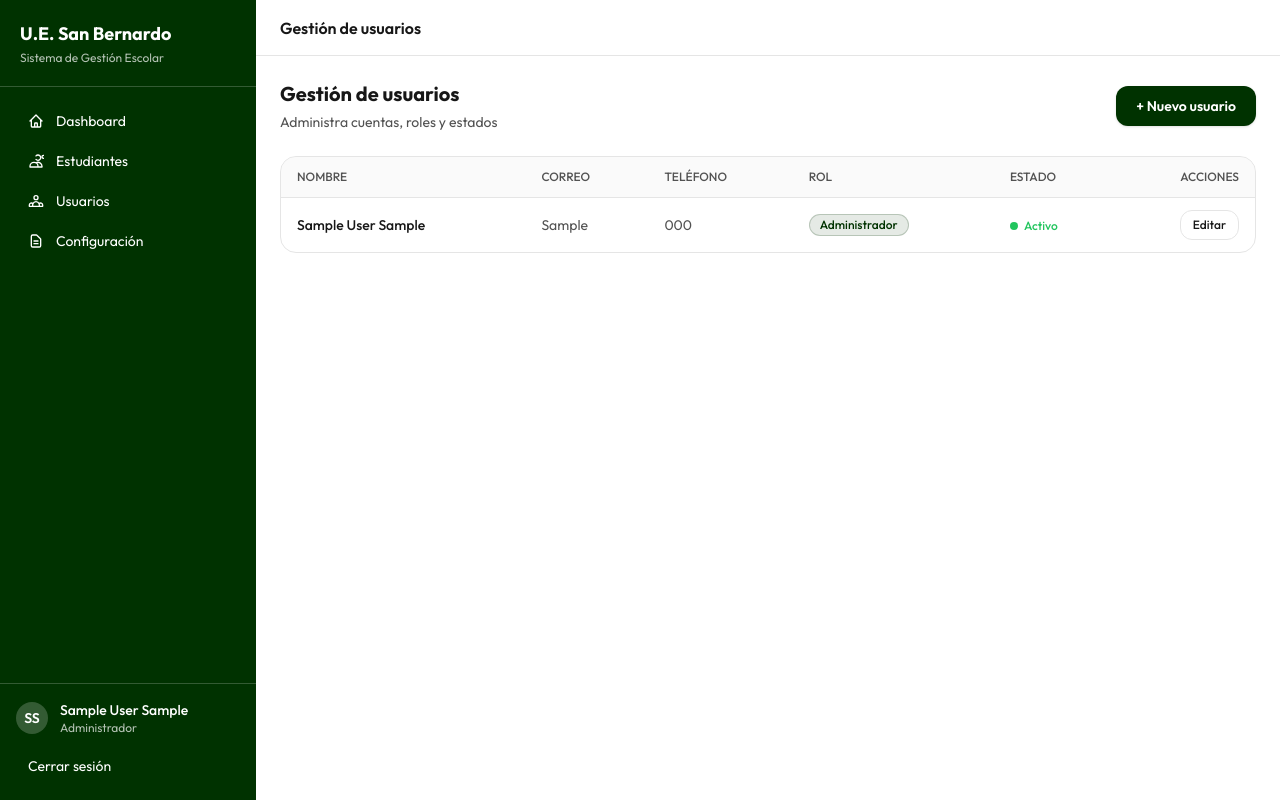
After one commit to 4l3j0o/COSABE360, a Laravel app: page /usuarios in a window 1280 px wide. The commit adds this page. Run offline with Laravel 12, Linux system fonts and the light colour scheme; a user stored in the database is signed in; data comes from the database, SQL or seed files in the repository; tables that the repository leaves empty hold one stand-in row (values such as "Sample post"); style sheets or scripts are compiled from the project's sources; parts of the project's set-up code (start-up, migrations or seed data) failed here and were passed over.

Commit message:
feat: HU02 gestionar usuarios - reparar base sobre develop, CRUD crear/editar/activar-desactivar, validacion correo unico, vistas app.css

```diff
--- /dev/null
+++ b/app/Http/Controllers/UserController.php
@@ -0,0 +1,89 @@
+<?php
+
+namespace App\Http\Controllers;
+
+use App\Models\Role;
+use App\Models\User;
+use Illuminate\Http\Request;
+use Illuminate\Validation\Rule;
+
+class UserController extends Controller
+{
+    public function index()
+    {
+        $users = User::with('rol')->orderBy('nombre')->paginate(10);
+
+        return view('users.index', compact('users'));
+    }
+
+    public function create()
+    {
+        return view('users.create', ['roles' => Role::orderBy('id')->get()]);
+    }
+
+    public function store(Request $request)
+    {
+        $validated = $request->validate([
+            'nombre' => ['required', 'string', 'max:100'],
+            'apellido' => ['required', 'string', 'max:100'],
+            'correo' => ['required', 'string', 'lowercase', 'email', 'max:150', 'unique:users,correo'],
+            'password' => ['required', 'string', 'min:8'],
+            'rol_id' => ['required', 'integer', 'exists:roles,id'],
+            'telefono' => ['nullable', 'string', 'max:20'],
+        ]);
+
+        User::create($validated);
+
+        return redirect()->route('users.index')->with('success', 'Usuario creado correctamente.');
+    }
+
+    public function edit(User $user)
+    {
+        return view('users.edit', [
+            'user' => $user,
+            'roles' => Role::orderBy('id')->get(),
+        ]);
+    }
+
+    public function update(Request $request, User $user)
+    {
+        $validated = $request->validate([
+            'nombre' => ['required', 'string', 'max:100'],
+            'apellido' => ['required', 'string', 'max:100'],
+            'correo' => [
+                'required',
+                'string',
+                'lowercase',
+                'email',
+                'max:150',
+                Rule::unique('users', 'correo')->ignore($user->id),
+            ],
+            'password' => ['nullable', 'string', 'min:8'],
+            'rol_id' => ['required', 'integer', 'exists:roles,id'],
+            'telefono' => ['nullable', 'string', 'max:20'],
+        ]);
+
+        if (empty($validated['password'])) {
+            unset($validated['password']);
+        }
+
+        $user->update($validated);
+
+        return redirect()->route('users.index')->with('success', 'Usuario actualizado correctamente.');
+    }
+
+    public function toggle(User $user)
+    {
+        if ($user->is(auth()->user())) {
+            return redirect()->route('users.index')->with('error', 'No puedes desactivar tu propia cuenta.');
+        }
+
+        $nuevoEstado = $user->estaActivo() ? 'INACTIVO' : 'ACTIVO';
+
+        $user->update(['estado' => $nuevoEstado]);
+
+        $accion = $nuevoEstado === 'ACTIVO' ? 'activado' : 'desactivado';
+
+        return redirect()->route('users.index')->with('success', "Usuario {$accion} correctamente.");
+    }
+}
--- a/app/Http/Middleware/EnsureUserIsAdmin.php
+++ b/app/Http/Middleware/EnsureUserIsAdmin.php
@@ -10,8 +10,8 @@ class EnsureUserIsAdmin
 {
     public function handle(Request $request, Closure $next): Response
     {
-        if (! auth()->check() || auth()->user()->rol->nombre !== 'Administrador') {
-            abort(403, 'No tiene permisos para acceder a esta sección.');
+        if (! $request->user()?->esAdmin()) {
+            abort(403, 'Solo el administrador puede gestionar usuarios.');
         }
 
         return $next($request);
--- a/app/Models/User.php
+++ b/app/Models/User.php
@@ -22,7 +22,7 @@ class User extends Authenticatable
     protected $fillable = [
         'nombre',
         'apellido',
-        'email',
+        'correo',
         'password',
         'rol_id',
         'telefono',
@@ -65,4 +65,26 @@ class User extends Authenticatable
     {
         return $this->bloqueado_hasta !== null && $this->bloqueado_hasta->isFuture();
     }
+
+    public function esAdmin(): bool
+    {
+        return $this->rol?->nombre === 'Administrador';
+    }
+
+    public function estaActivo(): bool
+    {
+        return $this->estado === 'ACTIVO';
+    }
+
+    // HU05 compat: helpers de permisos
+    public function hasRole(string $role): bool
+    {
+        return $this->rol && $this->rol->nombre === $role;
+    }
+
+    public function hasAnyRole(string|array $roles): bool
+    {
+        $roles = is_string($roles) ? array_map('trim', explode(',', $roles)) : $roles;
+        return $this->rol && in_array($this->rol->nombre, $roles, true);
+    }
 }
--- a/resources/views/dashboards/partials/_sidebar-admin.blade.php
+++ b/resources/views/dashboards/partials/_sidebar-admin.blade.php
@@ -6,7 +6,7 @@
     <svg class="w-4 h-4" fill="none" stroke="currentColor" viewBox="0 0 24 24"><path stroke-linecap="round" stroke-linejoin="round" stroke-width="2" d="M12 4.354a4 4 0 110 5.292M15 21H3v-1a6 6 0 0112 0v1zm0 0h6v-1a6 6 0 00-9-5.197m13.5-9a2.25 2.25 0 11-4.5 0 2.25 2.25 0 014.5 0z"/></svg>
     Estudiantes
 </a>
-<a href="#" class="flex items-center gap-3 px-3 py-2 rounded-lg text-white hover:bg-white/15 text-sm transition-colors">
+<a href="{{ route('users.index') }}" class="flex items-center gap-3 px-3 py-2 rounded-lg text-white hover:bg-white/15 text-sm transition-colors">
     <svg class="w-4 h-4" fill="none" stroke="currentColor" viewBox="0 0 24 24"><path stroke-linecap="round" stroke-linejoin="round" stroke-width="2" d="M17 20h5v-2a3 3 0 00-5.356-1.857M17 20H7m10 0v-2c0-.656-.126-1.283-.356-1.857M7 20H2v-2a3 3 0 015.356-1.857M7 20v-2c0-.656.126-1.283.356-1.857m0 0a5.002 5.002 0 019.288 0M15 7a3 3 0 11-6 0 3 3 0 016 0z"/></svg>
     Usuarios
 </a>
--- /dev/null
+++ b/resources/views/users/index.blade.php
@@ -0,0 +1,92 @@
+@extends('layouts.app')
+
+@section('titulo', 'Gestión de usuarios')
+
+@section('sidebar')
+    @include('dashboards.partials._sidebar-admin')
+@endsection
+
+@section('contenido')
+    <div class="flex flex-col sm:flex-row sm:items-center justify-between gap-4 mb-6">
+        <div>
+            <h1 class="text-xl font-bold text-foreground">Gestión de usuarios</h1>
+            <p class="text-sm text-muted-foreground mt-1">Administra cuentas, roles y estados</p>
+        </div>
+        <a href="{{ route('users.create') }}"
+           class="inline-flex items-center justify-center bg-primary text-primary-foreground font-semibold py-2.5 px-5 rounded-lg hover:opacity-90 active:scale-[0.98] transition-all text-sm shadow-sm">
+            + Nuevo usuario
+        </a>
+    </div>
+
+    @if(session('success'))
+        <div class="mb-4 bg-success/10 border border-success/30 text-success px-4 py-3 rounded-lg text-sm">{{ session('success') }}</div>
+    @endif
+    @if(session('error'))
+        <div class="mb-4 bg-error/10 border border-error/30 text-error px-4 py-3 rounded-lg text-sm">{{ session('error') }}</div>
+    @endif
+
+    <div class="bg-card border border-border rounded-xl overflow-hidden">
+        <div class="overflow-x-auto">
+            <table class="w-full text-sm text-left">
+                <thead class="text-xs uppercase bg-muted/50 text-muted-foreground border-b border-border">
+                    <tr>
+                        <th class="px-4 py-3 font-medium">Nombre</th>
+                        <th class="px-4 py-3 font-medium">Correo</th>
+                        <th class="px-4 py-3 font-medium">Teléfono</th>
+                        <th class="px-4 py-3 font-medium">Rol</th>
+                        <th class="px-4 py-3 font-medium">Estado</th>
+                        <th class="px-4 py-3 text-right font-medium">Acciones</th>
+                    </tr>
+                </thead>
+                <tbody>
+                    @forelse ($users as $user)
+                        <tr class="border-b border-border last:border-0 hover:bg-muted/30 transition-colors">
+                            <td class="px-4 py-3 font-medium text-foreground">{{ $user->nombre }} {{ $user->apellido }}</td>
+                            <td class="px-4 py-3 text-muted-foreground">{{ $user->correo }}</td>
+                            <td class="px-4 py-3 text-muted-foreground">{{ $user->telefono ?? '—' }}</td>
+                            <td class="px-4 py-3">
+                                <span class="inline-flex px-2.5 py-0.5 rounded-full text-xs font-medium {{ $user->esAdmin() ? 'bg-primary/10 text-primary border border-primary/20' : 'bg-muted text-muted-foreground border border-border' }}">
+                                    {{ $user->rol?->nombre ?? '—' }}
+                                </span>
+                            </td>
+                            <td class="px-4 py-3">
+                                <span class="inline-flex items-center gap-1.5 text-xs font-medium {{ $user->estaActivo() ? 'text-success' : 'text-error' }}">
+                                    <span class="size-2 rounded-full {{ $user->estaActivo() ? 'bg-success' : 'bg-error' }}"></span>
+                                    {{ ucfirst(strtolower($user->estado)) }}
+                                </span>
+                            </td>
+                            <td class="px-4 py-3">
+                                <div class="flex items-center justify-end gap-2">
+                                    <a href="{{ route('users.edit', $user) }}"
+                                       class="inline-flex px-3 py-1.5 border border-border bg-card hover:bg-accent hover:text-accent-foreground rounded-lg text-xs font-medium transition-colors">
+                                        Editar
+                                    </a>
+                                    @unless ($user->is(auth()->user()))
+                                        <form method="POST" action="{{ route('users.toggle', $user) }}" onsubmit="return confirm('¿Seguro que deseas {{ $user->estaActivo() ? 'desactivar' : 'activar' }} a este usuario?')">
+                                            @csrf
+                                            @method('PATCH')
+                                            <button type="submit"
+                                                    class="inline-flex px-3 py-1.5 rounded-lg text-xs font-medium border transition-colors cursor-pointer {{ $user->estaActivo() ? 'border-error/30 text-error hover:bg-error/10' : 'border-success/30 text-success hover:bg-success/10' }}">
+                                                {{ $user->estaActivo() ? 'Desactivar' : 'Activar' }}
+                                            </button>
+                                        </form>
+                                    @endunless
+                                </div>
+                            </td>
+                        </tr>
+                    @empty
+                        <tr>
+                            <td colspan="6" class="px-4 py-10 text-center text-muted-foreground">
+                                No hay usuarios registrados.
+                            </td>
+                        </tr>
+                    @endforelse
+                </tbody>
+            </table>
+        </div>
+    </div>
+
+    <div class="mt-4">
+        {{ $users->links() }}
+    </div>
+@endsection
--- a/routes/web.php
+++ b/routes/web.php
@@ -3,6 +3,7 @@
 use App\Http\Controllers\AuthController;
 use App\Http\Controllers\StudentController;
 use App\Http\Controllers\TaxConfigurationController;
+use App\Http\Controllers\UserController;
 use Illuminate\Support\Facades\Route;
 
 // RUTA PRINCIPAL
@@ -39,6 +40,16 @@ Route::get('/dashboard', function () {
     return view($vista);
 })->middleware('auth')->name('dashboard');
 
+// HU02: Gestionar usuarios - solo Administrador (crear, editar, activar/desactivar, validar correo único)
+Route::middleware(['auth', 'admin'])->group(function () {
+    Route::get('/usuarios', [UserController::class, 'index'])->name('users.index');
+    Route::get('/usuarios/crear', [UserController::class, 'create'])->name('users.create');
+    Route::post('/usuarios', [UserController::class, 'store'])->name('users.store');
+    Route::get('/usuarios/{user}/editar', [UserController::class, 'edit'])->name('users.edit');
+    Route::put('/usuarios/{user}', [UserController::class, 'update'])->name('users.update');
+    Route::patch('/usuarios/{user}/alternar', [UserController::class, 'toggle'])->name('users.toggle');
+});
+
 // CRUD ESTUDIANTES (solo Administrador)
 Route::middleware(['auth', 'role:Administrador'])->group(function () {
     Route::resource('students', StudentController::class);
```
Also changed, not shown: database/factories/UserFactory.php (+9 -3 lines), resources/views/dashboards/administrador.blade.php (+4 -4 lines), resources/views/users/create.blade.php (added, +80 -0 lines), resources/views/users/edit.blade.php (added, +87 -0 lines), tests/Feature/GestionarUsuariosTest.php (added, +149 -0 lines), database/migrations/2026_08_26_003560_create_users_table.php.
